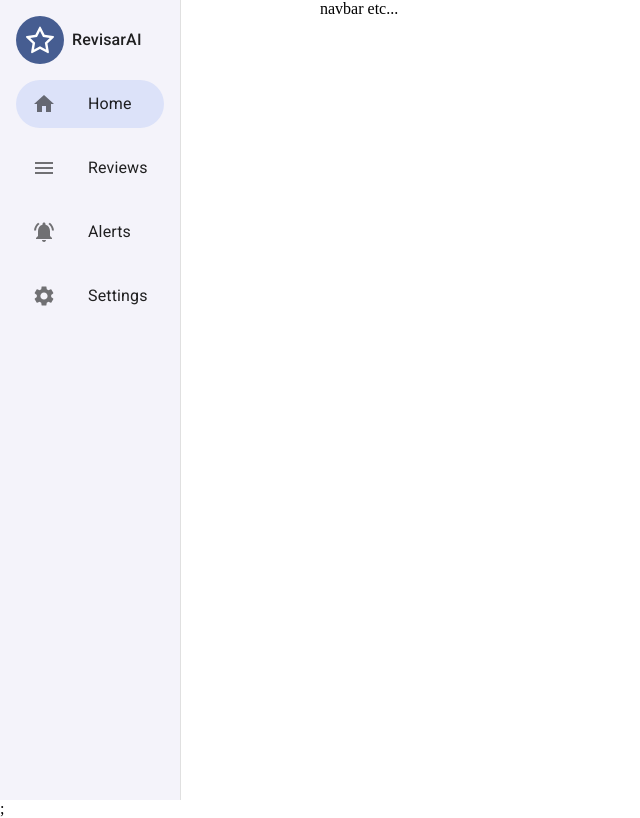
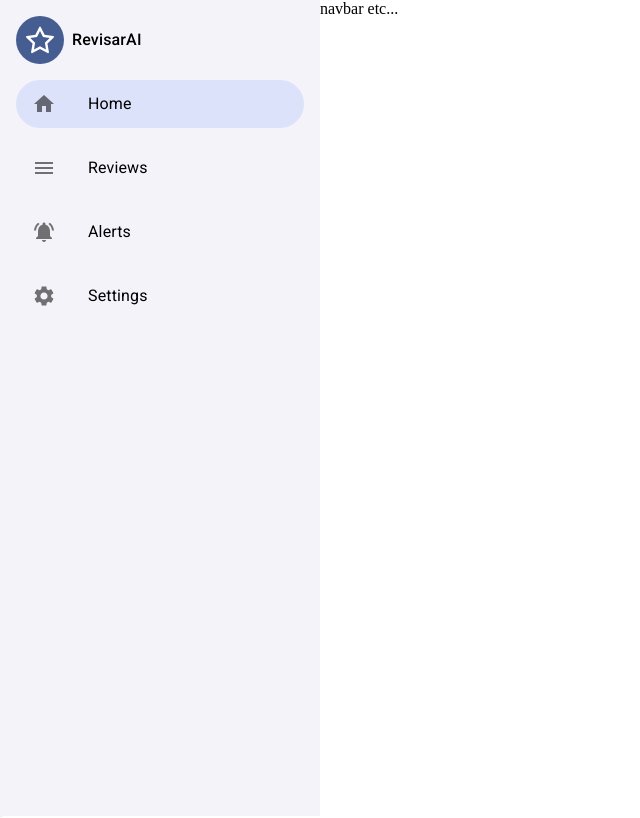
Before and after one commit to RevisarAI/RevisarAI, a React (Vite) app in the folder frontend/: page / in a window 1280 px wide. Shown: the whole page, without its empty margins (0-640 px from the left). Built offline with nearby package versions, Linux system fonts and the light colour scheme; no server answers; sample sign-in values are in the browser's storage.

Commit message:
make the navbar 25% of page

```diff
--- a/frontend/src/components/Navbar.tsx
+++ b/frontend/src/components/Navbar.tsx
@@ -26,10 +26,7 @@ const Navbar: React.FC = () => {
       };
 
     return (<>
-    <Drawer
-    variant="permanent"
-    anchor="left">
-    <List sx={{ backgroundColor: '#F4F3FA', height: '100%'}}>
+    <List sx={{ backgroundColor: '#F4F3FA', height: '100%', width: '100%'}}>
         <ListItem>
         <ListItemIcon>
             <svg width="48" height="48" viewBox="0 0 48 48" fill="none" xmlns="http://www.w3.org/2000/svg">
@@ -56,7 +53,6 @@ const Navbar: React.FC = () => {
             </ListItem>
         ))}
         </List>
-        </Drawer>
     </>
     );
 };
--- a/frontend/src/routes/_authenticated.tsx
+++ b/frontend/src/routes/_authenticated.tsx
@@ -5,7 +5,7 @@ import Navbar from '@/components/Navbar';
 const SiteLayout: React.FC = () => {
   return (
     <Grid container>
-      <Grid item md={3} height="100vh">
+      <Grid container item md={3} height="100vh">
         <Navbar/>
         </Grid>
         <Grid>
```
